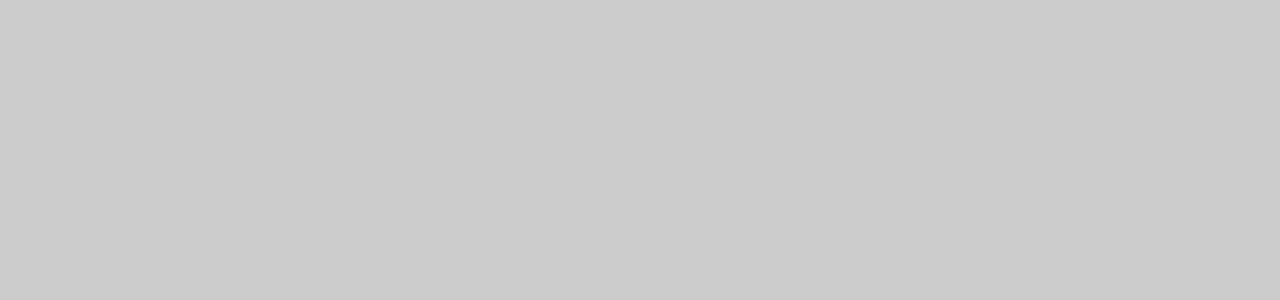
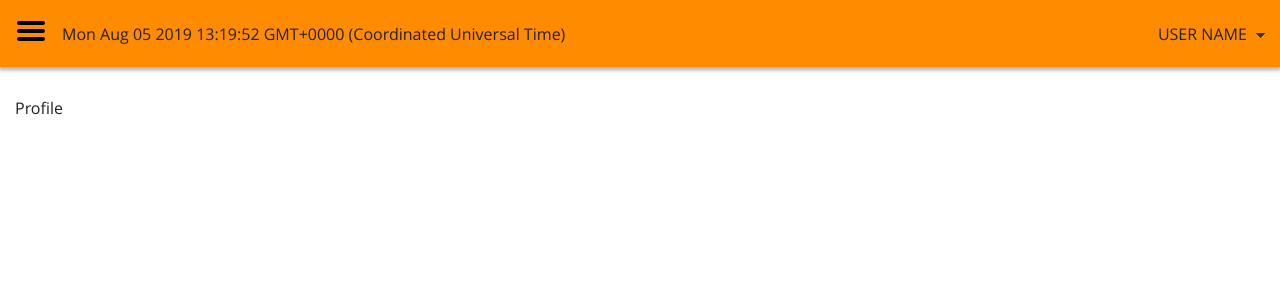
Before and after one commit to antongloom/newsite, a Vue app: page /profile in a window 1280 px wide. Shown: the top 300 px of the page. Built offline with nearby package versions, Linux system fonts and the light colour scheme; the HTML template or start-up script is replaced by a standard one.

Commit message:
Дата и время (фильтры)

```diff
--- a/src/components/app/Navbar.vue
+++ b/src/components/app/Navbar.vue
@@ -5,13 +5,15 @@
 	  		<div class="Navbar-Img" @click="Menu">
 	  			<img src="@/assets/images/menu.svg" alt="Icon">
 	  		</div>
-	  		<div class="Navbar-Time">12.12.12</div>
+	  		<div class="Navbar-Time">{{date | date}}</div>
 	  	</div>
 	  	<div @click="showInfo" class="Navbar-User">User Name <img src="@/assets/images/arrow-top.png" alt="Icon"></div>
 	  	<div v-if="info" class="Navbar-Info">
 	  		<ul class="Navbar-InfoText">
-	  			<li>Профиль</li>
-	  			<li>Выйти</li>
+	  			<li>
+	  				<router-link to="/profile">Профиль</router-link>
+	  			</li>
+	  			<li @click="logout">Выйти</li>
 	  		</ul>
 	  	</div>
   	</div>
@@ -69,7 +71,9 @@
 <script>
 	export default {
 		data: () => ({
-			info: false
+			info: false,
+			date: new Date(),
+			interval: null
 		}),
 		methods: {
 			Menu() {
@@ -77,7 +81,19 @@
 			},
 			showInfo() {
 				this.info = !this.info
+			},
+			logout() {
+				console.log('Logout')
+				this.$router.push('/login?message=logout')
 			}
+		},
+		mounted() {
+			this.interval = setInterval(() => {
+				this.date = new Date()
+			}, 1000)
+		},
+		beforeDestroy() {
+			clearInterval(this.interval)
 		}
 	}
 </script>
--- /dev/null
+++ b/src/filters/date.filter.js
@@ -0,0 +1,4 @@
+export default function dateFilter(value, format = 'date') {
+	console.log(value)
+	return value
+}
--- a/src/layouts/MainLayout.vue
+++ b/src/layouts/MainLayout.vue
@@ -21,7 +21,6 @@
 		&-Item
 			display flex
 			justify-content space-between
-			padding-top 67px
 
 .fade-enter-active {
   transition: all .2s ease;
--- a/src/main.js
+++ b/src/main.js
@@ -2,9 +2,12 @@ import Vue from 'vue'
 import App from './App.vue'
 import router from './router'
 import store from './store'
+import dateFilter from '@/filters/date.filter'
 import './registerServiceWorker'
 
 Vue.config.productionTip = false
+
+Vue.filter('date', dateFilter)
 
 new Vue({
   router,
--- a/src/router.js
+++ b/src/router.js
@@ -43,6 +43,12 @@ export default new Router({
       name: 'Record',
       meta: {layout: 'main'},
       component: () => import('./views/Record.vue')
+    },
+    {
+      path: '/profile',
+      name: 'Profile',
+      meta: {layout: 'main'},
+      component: () => import('./views/Profile.vue')
     }
   ]
 })
--- /dev/null
+++ b/src/views/Profile.vue
@@ -0,0 +1,9 @@
+<template>
+  <div class="Profile Main-Content">
+  		Profile
+      <router-view />
+  </div>
+</template>
+<style lang="stylus" scoped>
+
+</style>
```
